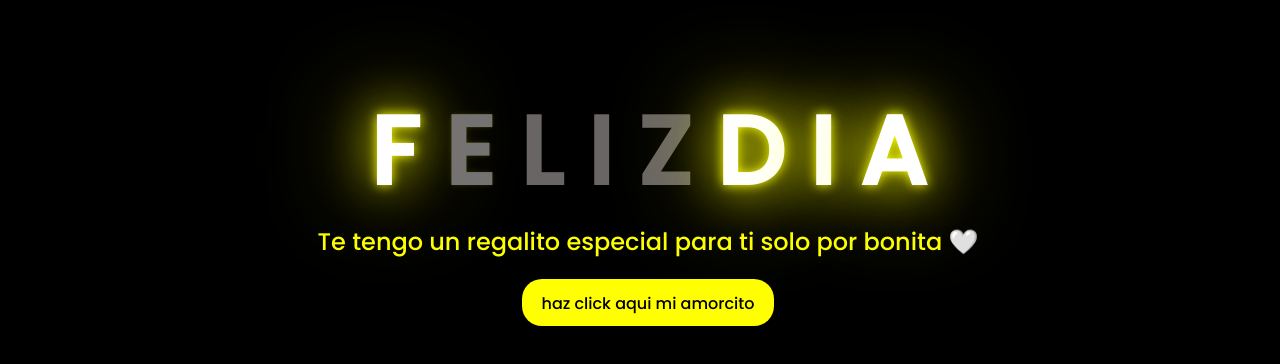
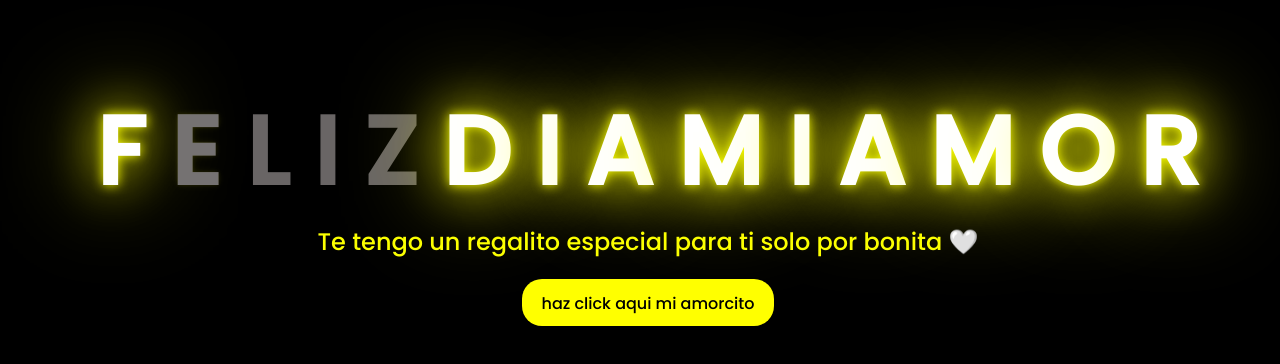
Before and after one commit to shark2777/florecitas, a plain HTML site: page index.html in a window 1280 px wide. Shown: the part 206-570 px from the top of the page. Drawn offline with Linux system fonts and the light colour scheme.

Commit message:
Update index.html

```diff
--- a/index.html
+++ b/index.html
@@ -17,9 +17,19 @@
         <span>I</span>
         <span>Z</span>
         <span> </span>
+
         <span>D</span>
         <span>I</span>
         <span>A</span>
+        <span> </span>
+
+        <span>M</span>
+        <span>I</span>
+        <span> </span>
+        <span>A</span>
+        <span>M</span>
+        <span>O</span>
+        <span>R</span>
     </div>
     <div class="greetings">
         <span></span>
```
